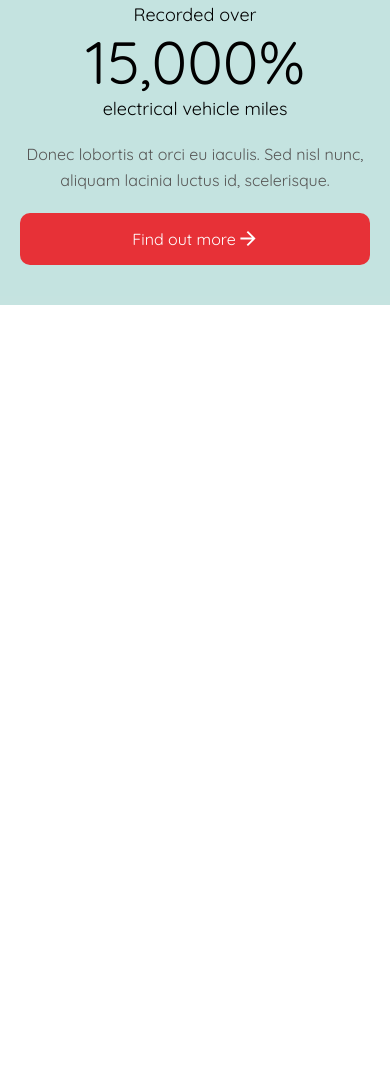
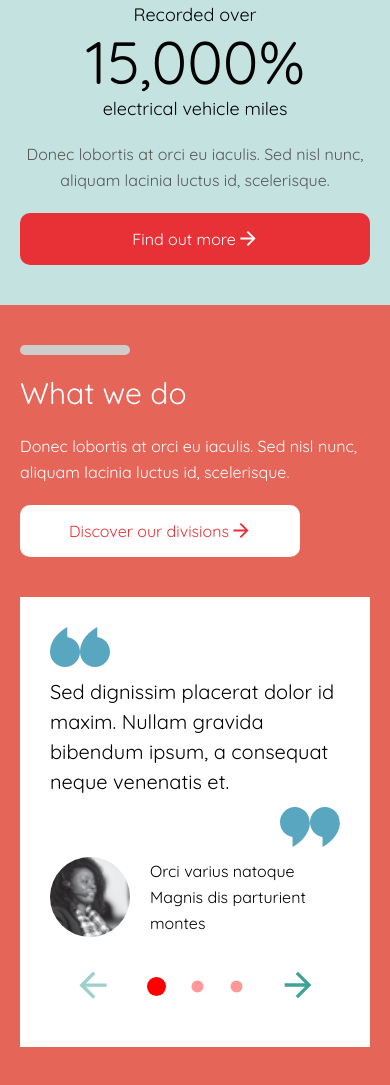
Before and after one commit to daniloVega/PROENERGY, a website built with webpack: page src/index.html in a window 390 px wide. Shown: the part 2245-3330 px from the top of the page. Before the commit the page ends 2550 px from the top, so only its background shows below. Built offline with nearby package versions, Linux system fonts and the light colour scheme.

Commit message:
styled and working carousel mobile

```diff
--- a/src/index.html
+++ b/src/index.html
@@ -344,6 +344,83 @@
 					/></span>
 				</button>
 			</section>
+
+			<!-- SECTION CAROUSEL -->
+			<section class="carousel container--mobile">
+				<div class="carousel__box">
+					<div class="border border--silver-secondary"></div>
+					<h2 class="carousel__title">What we do</h2>
+					<p class="carousel__text">
+						Donec lobortis at orci eu iaculis. Sed nisl nunc,
+						aliquam lacinia luctus id, scelerisque.
+					</p>
+					<button class="btn-primary btn-primary--white">
+						Discover our divisions<span
+							><img
+								class="btn-primary__icon"
+								src="./assets/images/icons/btn-arrow-red.svg"
+								alt="Forward Icon"
+						/></span>
+					</button>
+				</div>
+				<div class="carousel__review">
+					<div class="carousel__quotes">
+						<img
+							class="carousel__quote"
+							src="./assets/images/icons/first-quote.svg"
+							alt="quote" />
+						<img
+							class="carousel__quote"
+							src="./assets/images/icons/first-quote.svg"
+							alt="quote" />
+					</div>
+					<p class="carousel__description">
+						Sed dignissim placerat dolor id maxim. Nullam gravida
+						bibendum ipsum, a consequat neque venenatis et.
+					</p>
+					<div class="carousel__quotes carousel__quotes--last-quotes">
+						<img
+							class="carousel__quote"
+							src="./assets/images/icons/last-quote.svg"
+							alt="quote" />
+						<img
+							class="carousel__quote"
+							src="./assets/images/icons/last-quote.svg"
+							alt="quote" />
+					</div>
+
+					<div class="carousel__person">
+						<img
+							class="carousel__person__img"
+							src="./assets/images/user-1.png"
+							alt="Reviewer" />
+
+						<p class="carousel__person__name">
+							<span class="carousel__person__name-span"
+								>Orci varius natoque</span
+							>
+							Magnis dis parturient montes
+						</p>
+					</div>
+					<div class="carousel__arrows">
+						<button class="carousel__btn prev-arrow">
+							<img
+								class="carousel__arrow"
+								src="./assets/images/icons/carousel-back-two.svg"
+								alt="back arrow" />
+						</button>
+						<div class="carousel__dot"></div>
+						<div class="carousel__dot"></div>
+						<div class="carousel__dot"></div>
+						<button class="carousel__btn next-arrow">
+							<img
+								class="carousel__arrow"
+								src="./assets/images/icons/carousel-forward.svg"
+								alt="Forward arrow" />
+						</button>
+					</div>
+				</div>
+			</section>
 		</main>
 	</body>
 </html>
--- a/src/js/script.js
+++ b/src/js/script.js
@@ -66,3 +66,84 @@ document.addEventListener('click', (event) => {
 });
 
 menu.addEventListener('click', (event) => event.stopPropagation());
+const reviews = [
+	{
+		name: 'Orci varius natoque',
+		review: 'Sed dignissim placerat dolor id maxim. Nullam gravida bibendum ipsum, a consequat neque venenatis et.',
+		image: '../assets/images/user-1.png',
+	},
+	{
+		name: 'John Doe',
+		review: 'Lorem ipsum dolor sit amet, consectetur adipiscing elit. Aenean euismod bibendum laoreet.',
+		image: '../assets/images/user-2.png',
+	},
+	{
+		name: 'Jane Smith',
+		review: 'Pellentesque eu tincidunt tortor aliquam nulla facilisi cras fermentum odio. Nec nam aliquam sem et tortor consequat.',
+		image: '../assets/images/user-3.png',
+	},
+];
+let currentIndex = 0;
+
+const nextArrow = document.querySelector('.carousel__arrows .next-arrow');
+const prevArrow = document.querySelector('.carousel__arrows .prev-arrow');
+
+function updateReview() {
+	const reviewerName = document.querySelector('.carousel__person__name-span');
+	const reviewerText = document.querySelector('.carousel__description');
+	const reviewerImage = document.querySelector('.carousel__person__img');
+	const dots = document.querySelectorAll('.carousel__dot');
+
+	// Update review data
+	reviewerName.textContent = reviews[currentIndex].name;
+	reviewerText.textContent = reviews[currentIndex].review;
+	reviewerImage.src = reviews[currentIndex].image;
+
+	// Update dots
+	dots.forEach((dot, index) => {
+		if (index === currentIndex) {
+			dot.style.backgroundColor = '#ff0000'; // Active dot color (red)
+			dot.style.transform = 'scale(1)'; // Active dot is full size
+			dot.style.width = '19px'; // Full size width
+			dot.style.height = '19px'; // Full size height
+		} else {
+			dot.style.backgroundColor = '#ff9999'; // Inactive dot color (lighter red)
+			dot.style.transform = 'scale(0.8)'; // Smaller size for inactive dots
+			dot.style.width = '15px'; // Smaller width for inactive dots
+			dot.style.height = '15px'; // Smaller height for inactive dots
+		}
+	});
+
+	// Disable/Enable arrows based on current index
+	if (currentIndex === 0) {
+		prevArrow.style.opacity = '0.5'; // Make the previous arrow look disabled
+		prevArrow.style.pointerEvents = 'none'; // Disable clicking on it
+	} else {
+		prevArrow.style.opacity = '1'; // Enable the previous arrow
+		prevArrow.style.pointerEvents = 'auto'; // Enable clicking on it
+	}
+
+	if (currentIndex === reviews.length - 1) {
+		nextArrow.style.opacity = '0.5'; // Make the next arrow look disabled
+		nextArrow.style.pointerEvents = 'none'; // Disable clicking on it
+	} else {
+		nextArrow.style.opacity = '1'; // Enable the next arrow
+		nextArrow.style.pointerEvents = 'auto'; // Enable clicking on it
+	}
+}
+nextArrow.addEventListener('click', () => {
+	if (currentIndex < reviews.length - 1) {
+		currentIndex++;
+		updateReview();
+	}
+});
+
+prevArrow.addEventListener('click', () => {
+	if (currentIndex > 0) {
+		currentIndex--;
+		updateReview();
+	}
+});
+
+// Initialize first review
+updateReview();
--- a/src/scss/base/_button.scss
+++ b/src/scss/base/_button.scss
@@ -30,4 +30,9 @@
 			width: 263px;
 		}
 	}
+	&--white {
+		background-color: variables.$color-white;
+		color: variables.$color-red;
+		max-width: 280px;
+	}
 }
--- a/src/scss/base/_container.scss
+++ b/src/scss/base/_container.scss
@@ -1,8 +1,13 @@
 @use 'variables';
 
 // Default container with mobile-first approach
-.container--mobile {
-	@media (max-width: variables.$breakpoint-lg) {
-		padding: 40px 20px;
+.container {
+	@media (min-width: variables.$breakpoint-lg) {
+		padding: 70px 230px;
+	}
+	&--mobile {
+		@media (max-width: variables.$breakpoint-lg) {
+			padding: 40px 20px;
+		}
 	}
 }
--- a/src/scss/components/_index.scss
+++ b/src/scss/components/_index.scss
@@ -3,3 +3,4 @@
 @forward './home/home';
 @forward './about/about';
 @forward './stats/stats';
+@forward './carousel/carousel';
--- /dev/null
+++ b/src/scss/components/carousel/_carousel.scss
@@ -0,0 +1,102 @@
+@use '../../base/variables';
+.carousel {
+	display: flex;
+	flex-direction: column;
+	background-color: variables.$color-brick;
+	@media (min-width: variables.$breakpoint-lg) {
+		flex-direction: row;
+	}
+}
+.carousel__box {
+	display: flex;
+	flex-direction: column;
+	gap: 20px;
+	@media (min-width: variables.$breakpoint-lg) {
+		width: 50%;
+		padding-left: 230px;
+		padding-right: 40px;
+		justify-content: center;
+		max-height: 820px;
+		gap: 30px;
+	}
+}
+.carousel__title {
+	color: variables.$color-white;
+}
+.carousel__text {
+	color: variables.$color-white;
+	&--part-two {
+		margin-top: -10px;
+		@media (min-width: variables.$breakpoint-lg) {
+			margin-top: -16px;
+		}
+	}
+}
+.carousel__review {
+	margin-top: 40px;
+	padding: 30px;
+	display: flex;
+	flex-direction: column;
+	gap: 10px;
+	background-color: variables.$color-white;
+}
+.carousel__quotes {
+	display: flex;
+	flex-direction: row;
+	justify-content: flex-start;
+	&--last-quotes {
+		justify-content: flex-end;
+	}
+}
+.carousel__description {
+	font-size: 20px;
+	line-height: 30px;
+}
+.carousel__person {
+	display: flex;
+	align-items: center;
+	gap: 20px;
+}
+.carousel__person__name {
+	display: flex;
+	flex-direction: column;
+	font-weight: 400;
+}
+.carousel__person__name-span {
+	font-weight: 500;
+}
+.carousel__person__img {
+	display: block;
+	width: 80px;
+	height: 80px;
+	border-radius: 50px;
+}
+.carousel__arrows {
+	display: flex;
+	align-items: center;
+	justify-content: center;
+	gap: 24px;
+	padding-top: 10px;
+}
+.carousel__dot {
+	width: 19px;
+	height: 19px;
+	border-radius: 50%;
+	background-color: variables.$color-red;
+	&.active {
+		background-color: lighten(variables.$color-red, 20%);
+		transform: scale(1.2);
+	}
+}
+
+.carousel__btn {
+	outline: none;
+	background: none;
+	border: none;
+	width: 60px;
+	height: 60px;
+}
+.carousel__arrow {
+	width: 28px;
+	height: 28px;
+}
```
Also changed, not shown: src/assets/images/_header.scss (added, +193 -0 lines), src/assets/images/icons/btn-arrow-red.svg (added), src/assets/images/icons/carousel-back-two.svg (added), src/assets/images/icons/carousel-back.svg (added), src/assets/images/icons/carousel-forward.svg (added), src/assets/images/icons/first-quote.svg (added), src/assets/images/icons/last-quote.svg (added), src/assets/images/user-1.png (added), src/assets/images/user-2.png (added), src/assets/images/user-3.png (added).
